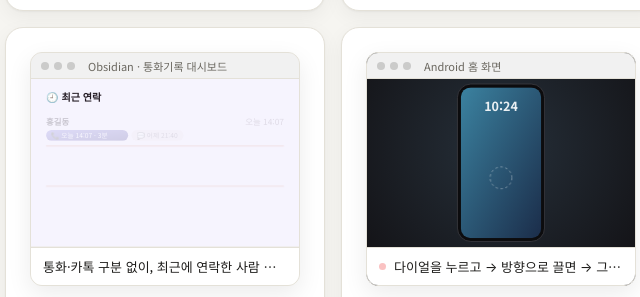
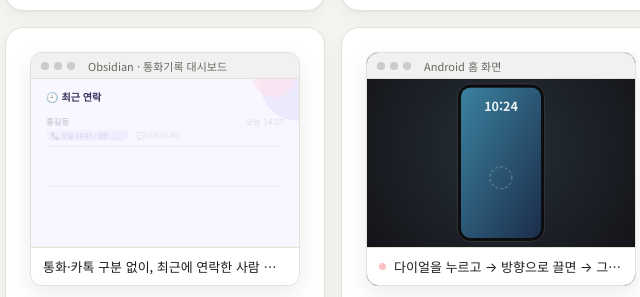
Before and after one commit to EloyYang/EloyYang.github.io, a plain HTML site: page index.html in a window 1280 px wide. Shown: the part 1445-1742 px from the top of the page, 139-779 px from the left. Drawn offline with Linux system fonts and the light colour scheme.

Commit message:
라포 홈 카드·공유 이미지 파스텔 톤
Co-Authored-By: Claude Opus 5.5 <noreply@anthropic.com>

```diff
--- a/index.html
+++ b/index.html
@@ -146,27 +146,27 @@
             <div class="pv-bar"><i></i><i></i><i></i><span>Obsidian · 통화기록 대시보드</span></div>
             <div class="pv-screen">
               <svg viewBox="0 0 320 200" role="img" aria-label="카톡과 통화를 합쳐 최근에 연락한 사람 순서로 보여 주는 목록">
-                <defs><linearGradient id="rg" x1="0" y1="0" x2="1" y2="1"><stop offset="0" stop-color="#7F77DD"/><stop offset="1" stop-color="#3C3489"/></linearGradient></defs>
-                <rect width="320" height="200" fill="#f6f4fe"/>
-                <text x="18" y="26" font-size="12" font-weight="800" fill="#221a22">🕘 최근 연락</text>
-                <g font-size="10" fill="#221a22">
-                  <g class="r-row" style="--d:0s"><text x="18" y="50" font-weight="700">홍길동</text><text x="302" y="50" text-anchor="end" fill="#8a7e8c">오늘 14:07</text>
-                    <rect x="18" y="56" width="98" height="13" rx="6.5" fill="url(#rg)"/><text x="24" y="65.5" font-size="8" fill="#fff">📞 오늘 14:07 · 3분</text>
-                    <rect x="120" y="56" width="62" height="13" rx="6.5" fill="#efe6ea"/><text x="126" y="65.5" font-size="8" fill="#8a7e8c">💬 어제 21:40</text></g>
-                  <line x1="18" x2="302" y1="80" y2="80" stroke="#f0dfe0"/>
-                  <g class="r-row" style="--d:.15s"><text x="18" y="98" font-weight="700">김영희</text><text x="302" y="98" text-anchor="end" fill="#8a7e8c">오늘 11:20</text>
-                    <rect x="18" y="104" width="64" height="13" rx="6.5" fill="url(#rg)"/><text x="24" y="113.5" font-size="8" fill="#fff">💬 오늘 11:20</text></g>
-                  <line x1="18" x2="302" y1="128" y2="128" stroke="#f0dfe0"/>
-                  <g class="r-row" style="--d:.3s"><text x="18" y="146" font-weight="700">이철수</text><text x="302" y="146" text-anchor="end" fill="#8a7e8c">11/24 16:31</text>
-                    <rect x="18" y="152" width="78" height="13" rx="6.5" fill="#efe6ea"/><text x="24" y="161.5" font-size="8" fill="#8a7e8c">📞 11/20 · 2건</text>
-                    <rect x="100" y="152" width="66" height="13" rx="6.5" fill="url(#rg)"/><text x="106" y="161.5" font-size="8" fill="#fff">💬 11/24 16:31</text></g>
+                <defs><linearGradient id="rg" x1="0" y1="0" x2="1" y2="1"><stop offset="0" stop-color="#e6e0fb"/><stop offset="1" stop-color="#cbc1f5"/></linearGradient></defs>
+                <rect width="320" height="200" fill="#f8f6ff"/><circle cx="318" cy="6" r="44" fill="#ebe6fd" opacity=".8"/><circle cx="290" cy="-4" r="26" fill="#fbe3ee" opacity=".7"/>
+                <text x="18" y="26" font-size="12" font-weight="800" fill="#34305a">🕘 최근 연락</text>
+                <g font-size="10" fill="#34305a">
+                  <g class="r-row" style="--d:0s"><text x="18" y="50" font-weight="700">홍길동</text><text x="302" y="50" text-anchor="end" fill="#7d79a3">오늘 14:07</text>
+                    <rect x="18" y="56" width="98" height="13" rx="6.5" fill="url(#rg)"/><text x="24" y="65.5" font-size="8" fill="#3b3570">📞 오늘 14:07 · 3분</text>
+                    <rect x="120" y="56" width="62" height="13" rx="6.5" fill="#f1eefa"/><text x="126" y="65.5" font-size="8" fill="#7d79a3">💬 어제 21:40</text></g>
+                  <line x1="18" x2="302" y1="80" y2="80" stroke="#ece8fb"/>
+                  <g class="r-row" style="--d:.15s"><text x="18" y="98" font-weight="700">김영희</text><text x="302" y="98" text-anchor="end" fill="#7d79a3">오늘 11:20</text>
+                    <rect x="18" y="104" width="64" height="13" rx="6.5" fill="url(#rg)"/><text x="24" y="113.5" font-size="8" fill="#3b3570">💬 오늘 11:20</text></g>
+                  <line x1="18" x2="302" y1="128" y2="128" stroke="#ece8fb"/>
+                  <g class="r-row" style="--d:.3s"><text x="18" y="146" font-weight="700">이철수</text><text x="302" y="146" text-anchor="end" fill="#7d79a3">11/24 16:31</text>
+                    <rect x="18" y="152" width="78" height="13" rx="6.5" fill="#f1eefa"/><text x="24" y="161.5" font-size="8" fill="#7d79a3">📞 11/20 · 2건</text>
+                    <rect x="100" y="152" width="66" height="13" rx="6.5" fill="url(#rg)"/><text x="106" y="161.5" font-size="8" fill="#3b3570">💬 11/24 16:31</text></g>
                 </g>
               </svg>
             </div>
             <div class="pv-foot"><span class="pv-cap">통화·카톡 구분 없이, 최근에 연락한 사람 순서로</span></div>
           </div>
           <div class="card-head">
-            <span class="card-icon" style="--c:#7F77DD"><img src="rappo/icon.svg" alt="" width="30" height="30" style="border-radius:9px"></span>
+            <span class="card-icon" style="--c:#b8aeef"><img src="rappo/icon.svg" alt="" width="30" height="30" style="border-radius:9px"></span>
             <h3>라포 Rappo</h3>
             <span class="tag">macOS · 옵시디언</span>
           </div>
```
Also changed, not shown: rappo/og.png.
